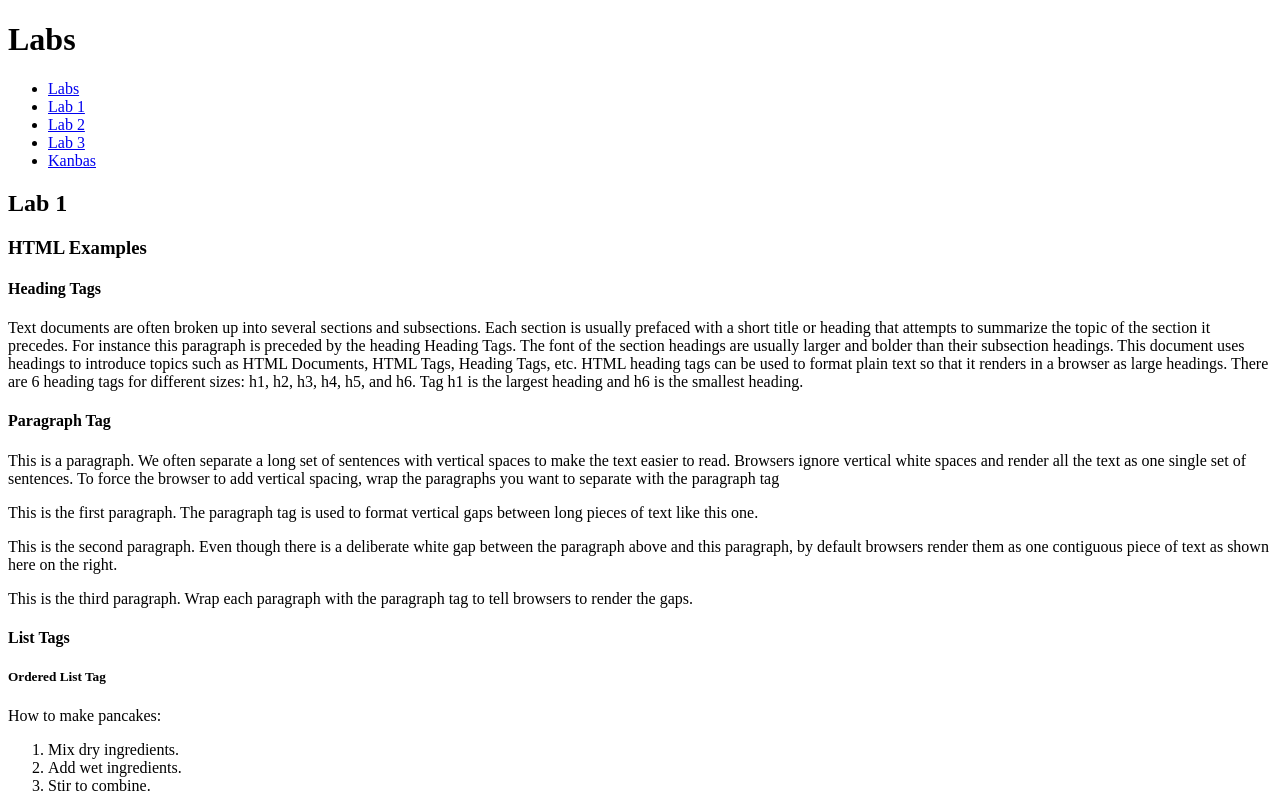
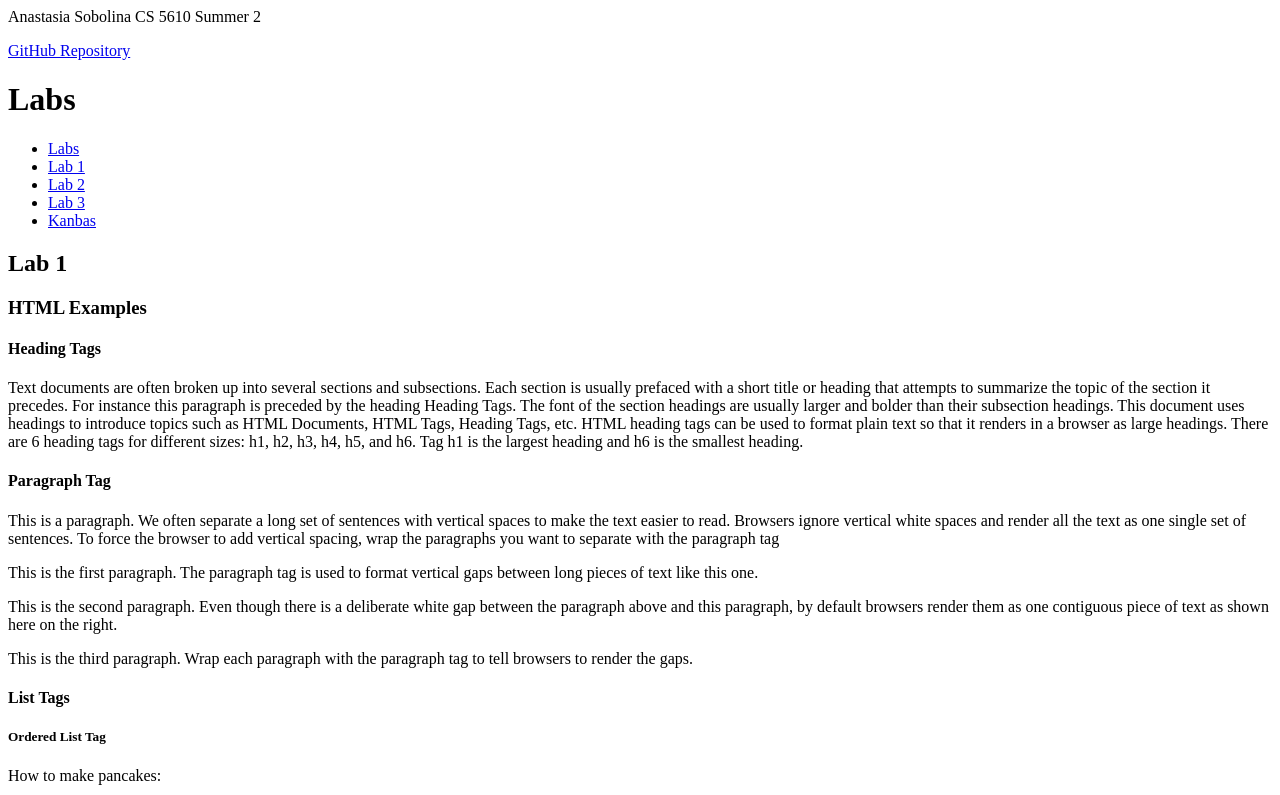
Before and after one commit to asobolina/kanbas-react-web-app, a React (Create React App) app: page /#/Labs/Lab1 in a window 1280 px wide. Shown: the top 795 px of the page. Built offline with nearby package versions, Linux system fonts and the light colour scheme.

Commit message:
adding github repo link

```diff
--- a/src/App.tsx
+++ b/src/App.tsx
@@ -15,6 +15,7 @@ function App() {
         <Route path="/Kanbas/*" element={<Kanbas />} />
 
       </Routes>
+
       </div>
     </HashRouter>
   );
--- a/src/Labs/index.tsx
+++ b/src/Labs/index.tsx
@@ -1,3 +1,5 @@
+/* Anastasia Sobolina */
+
 import Lab1 from "./Lab1";
 import { Route, Routes, Navigate } from "react-router";
 import TOC from "./TOC";
@@ -5,7 +7,14 @@ import Lab2 from "./Lab2";
 import Lab3 from "./Lab3";
 export default function Labs() {
     return (
-        <div id="wd-labs">
+        <div>
+            Anastasia Sobolina
+            CS 5610 Summer 2
+            <p>
+            <a href="https://github.com/asobolina/kanbas-react-web-app.git" target="_blank" rel="noopener noreferrer">
+                GitHub Repository
+            </a>
+            </p>
             <h1>Labs</h1>
             <TOC />
             <Routes>
@@ -14,6 +23,7 @@ export default function Labs() {
                  <Route path="Lab2" element={<Lab2 />} />
                 <Route path="Lab3" element={<Lab3 />} />
             </Routes>
+
         </div>
     );
 }
```
Also changed, not shown: 1 other file (tests, documents, lock files or other folders).
